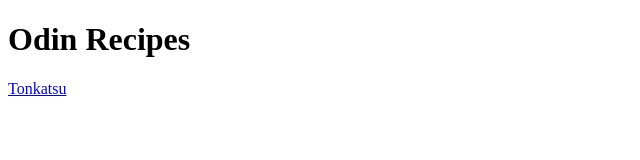
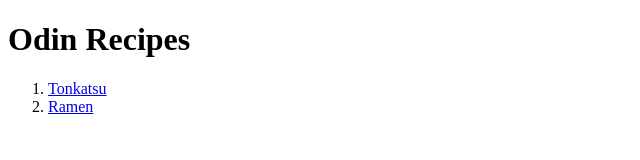
Before and after one commit to amereprogram/odin-recipes, a plain HTML site: page index.html in a window 1280 px wide. Shown: the whole page, without its empty margins (0-640 px from the left). Drawn offline with Linux system fonts and the light colour scheme.

Commit message:
Add href to ramen page

```diff
--- a/index.html
+++ b/index.html
@@ -8,7 +8,12 @@
 
     <body>
         <h1>Odin Recipes</h1>
-        <a href="recipes/tonkatsu.html" target="_blank">Tonkatsu</a>
+
+        <ol>
+            <li><a href="recipes/tonkatsu.html" target="_blank">Tonkatsu</a></li>
+            <li><a href="recipes/ramen.html" target="_blank">Ramen</a></li>
+        </ol>
+
     </body>
 
 </html>
```
